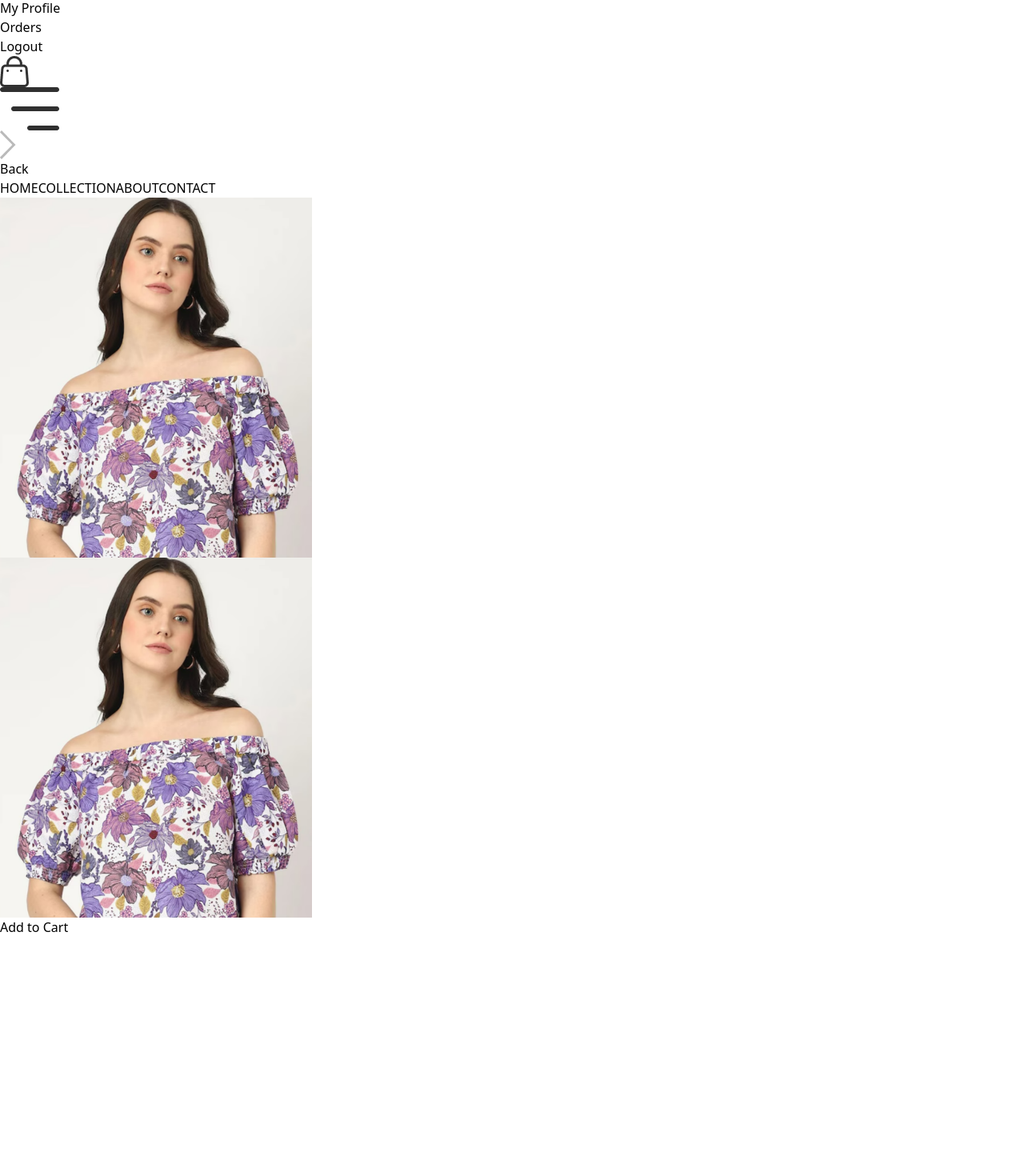
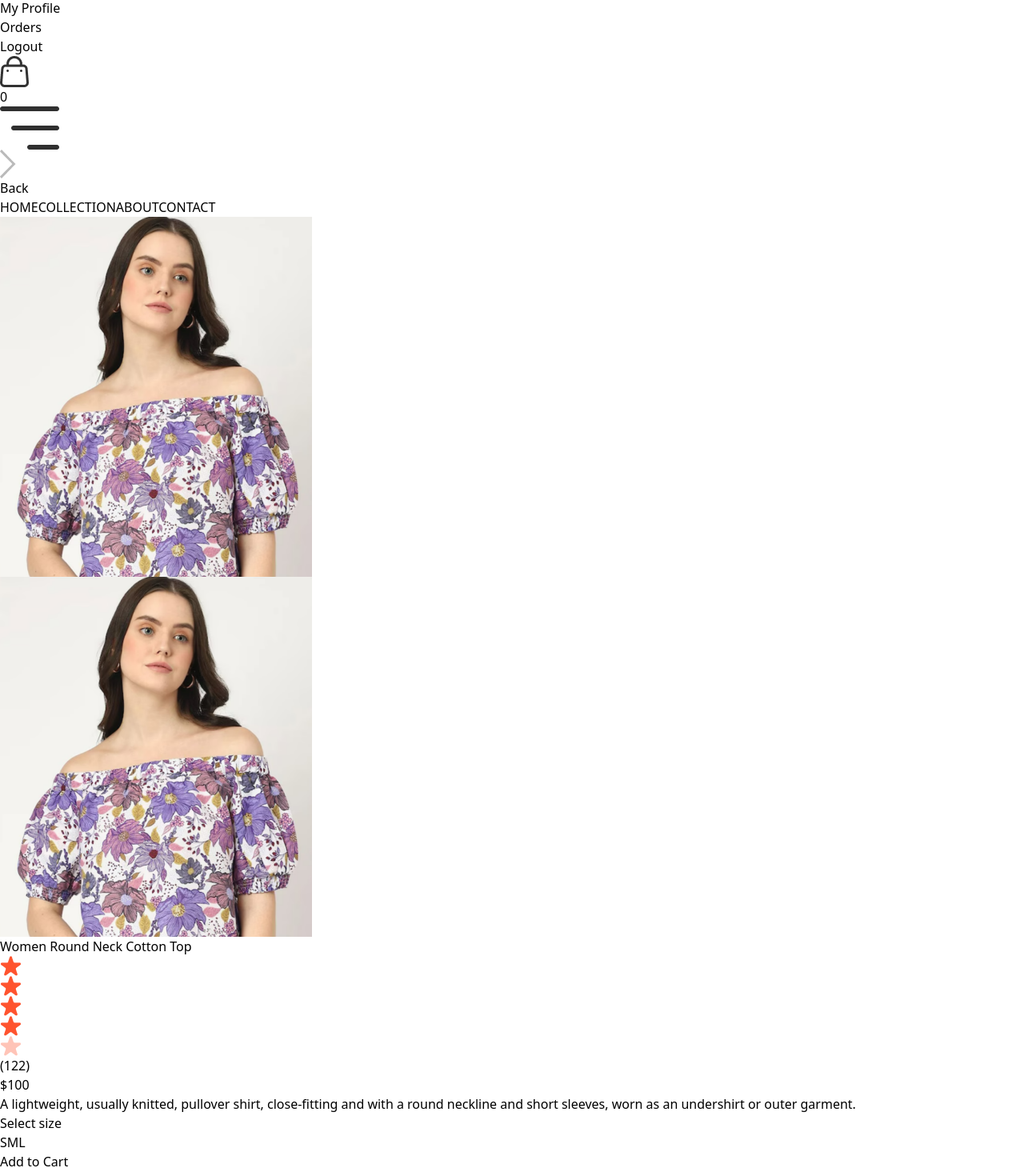
Before and after one commit to cr-arya-2024/E-Commerce, a React (Vite) app: page /product/aaaaa in a window 1280 px wide. Shown: the part 251-1711 px from the top of the page at 80% size. Before the commit the page ends 1422 px from the top, so only its background shows below. Built offline with nearby package versions, Linux system fonts and the light colour scheme; a web font is replaced by a local one.

Commit message:
fixed some logical errror

```diff
--- a/src/App.jsx
+++ b/src/App.jsx
@@ -10,12 +10,13 @@ import PlaceOrder from './pages/PlaceOrder'
 import Cart from './pages/Cart'
 import Orders from './pages/Orders'
 import Navbar from './components/Navbar'
-
+import { ToastContainer, toast } from 'react-toastify';
 function App() {
 
 
   return (
     <div className='px-4 sm:px-[5vw] md:px-[7vw] lg:px-[9vw]'>
+      <ToastContainer/>
       <Navbar/>
    <Routes >
     <Route path='/' element={<Home/>}/>
--- a/src/context/ShopContext.jsx
+++ b/src/context/ShopContext.jsx
@@ -1,41 +1,56 @@
 import { createContext, useEffect } from "react";
-import {products} from '../assets/assets'
+import { products } from '../assets/assets'
 import { useState } from "react";
-export const ShopContext=createContext();
+import { ToastContainer, toast } from 'react-toastify';
+export const ShopContext = createContext();
 
-const ShopContextProvider=({children})=>{
-    const currency='$';
-    const delivery_fee=10;
-    const [search,setSearch]=useState('')
-    const[showSearch,setShowSearch]=useState(0)
-const [cartItems,setCartItems]=useState({})
+const ShopContextProvider = ({ children }) => {
+    const currency = '$';
+    const delivery_fee = 10;
+    const [search, setSearch] = useState('')
+    const [showSearch, setShowSearch] = useState(0)
+    const [cartItems, setCartItems] = useState({})
 
-const addToCart=(itemId)=>{
-let cartData=structuredClone(cartItems)
-if(cartData[itemId]){
-    cartData[itemId]+=1
-}else{
-    cartData[itemId]=1
-}
-setCartItems(cartData)
-}
-const getcartCount=()=>{
-    let count=0
-    for(const item  in cartItems){
-        try {
-            if(cartItems[item]>0){
-                count=+cartItems[item]
+    const addToCart = (itemId, size) => {
+        if (!size) {
+            toast.error('select product size')
+            return;
+        }
+        let cartData = structuredClone(cartItems)
+        if (cartData[itemId]) {
+            if (cartData[itemId][size]) {
+                cartData[itemId][size] += 1
             }
-        } catch (error) {
+            else {
+                cartData[itemId][size] = 1
+            }
+        }
+        else {
+            cartData[itemId] = {}
+            cartData[itemId][size] = 1
+        }
+        setCartItems(cartData)
+    }
 
+    const getcartCount = () => {
+        let count = 0
+        for (const items in cartItems) {
+            for (const item in cartItems[items]) {
+                try {
+                    if (cartItems[items][item] > 0) {
+                        count += cartItems[items][item]
+                    }
+                } catch (error) {
+                    console.error('Error calculating cart count:', error)
+                }
+            }
         }
-        return count
+        return count;
     }
-}
 
-const value={
-    products,currency,delivery_fee,search,setSearch,showSearch,setShowSearch,cartItems,getcartCount,setCartItems,addToCart
-}
+    const value = {
+        products, currency, delivery_fee, search, setSearch, showSearch, setShowSearch, cartItems, getcartCount, setCartItems, addToCart
+    }
     return (
         <ShopContext.Provider value={value}>
             {children}
--- a/src/pages/Products.jsx
+++ b/src/pages/Products.jsx
@@ -1,11 +1,13 @@
 import React, { useContext, useEffect, useState } from 'react'
 import { useParams } from 'react-router-dom'
 import { ShopContext } from '../context/ShopContext'
+import { assets } from '../assets/assets'
 const Products = () => {
   const { productId } = useParams()
-  const { products,addToCart } = useContext(ShopContext)
+  const { products, currency, addToCart } = useContext(ShopContext)
   const [productData, setproductData] = useState(0)
   const [img, setImg] = useState('')
+  const [size, setSize] = useState('')
   const fetchProductData = async () => {
     products.map((itm) => {
       if (itm._id === productId) {
@@ -26,18 +28,39 @@ const Products = () => {
           <div className='flex sm:flex-col overflow-x-auto sm:overflow-y-scroll justify-between sm:justify-normal sm:w-[18.7%] w-full'>
             {
               productData?.image?.map((item, index) => (
-                <img onClick={()=>setImg(item)} src={item} key={index} className='w-[24%] sm:w-full sm:mb-3 flex-shrink-0 cursor-pointer' />
+                <img onClick={() => setImg(item)} src={item} key={index} className='w-[24%] sm:w-full sm:mb-3 flex-shrink-0 cursor-pointer' />
               ))
             }
           </div>
           <div className='w-full sm:w-[80%]'>
-            <img className='w-full h-auto' src={img}  />
-          </div>
-          <div className='w-full flex flex-row items-end h-full sm:w-[80%] '  >
-            <button onClick={()=>addToCart(productData._id)} className='mb-14 px-8 py-3 text-sm active:bg-gray-700 text-white ml-44 bg-black'>Add to Cart</button>
+            <img className='w-full h-auto' src={img} />
           </div>
         </div>
+        <div className='flex-1'>
+          <h1 className='font-medium text-2xl mt-2'>{productData.name}</h1>
+          <div className='flex items-center gap-1 mt-2'>
+            <img src={assets.star_icon} className='w-3 5' alt="" />
+            <img src={assets.star_icon} className='w-3 5' alt="" />
+            <img src={assets.star_icon} className='w-3 5' alt="" />
+            <img src={assets.star_icon} className='w-3 5' alt="" />
+            <img src={assets.star_dull_icon} className='w-3 5' alt="" />
+            <p className='pl-2'>(122)</p>
+          </div>
+          <p className='mt-5 text-3xl font-medium'>{currency}{productData.price}</p>
+          <p className='mt-5 text-gray-500 md:w-4/5'>{productData.description}</p>
+          <div className='flex flex-col gap-4 my-8'>
+          <p className=''>Select size</p>
+          <div className='flex gap-2'>
+            {
+              productData.sizes.map((item, index) => (
+                <button onClick={() => setSize(item)} className={`border py-2 px-4 bg-gray-100 ${item === size ? 'border-orange-500' : ''}`} key={index} >{item}</button>
+              ))
+            }
+          </div>
+          </div>
 
+          <button onClick={() => addToCart(productData._id, size)} className='bg-black text-white px-8 mt-4 py-3 text-sm active::bg-gray-700'>Add to Cart</button>
+ </div>
       </div>
 
     </div>
```
